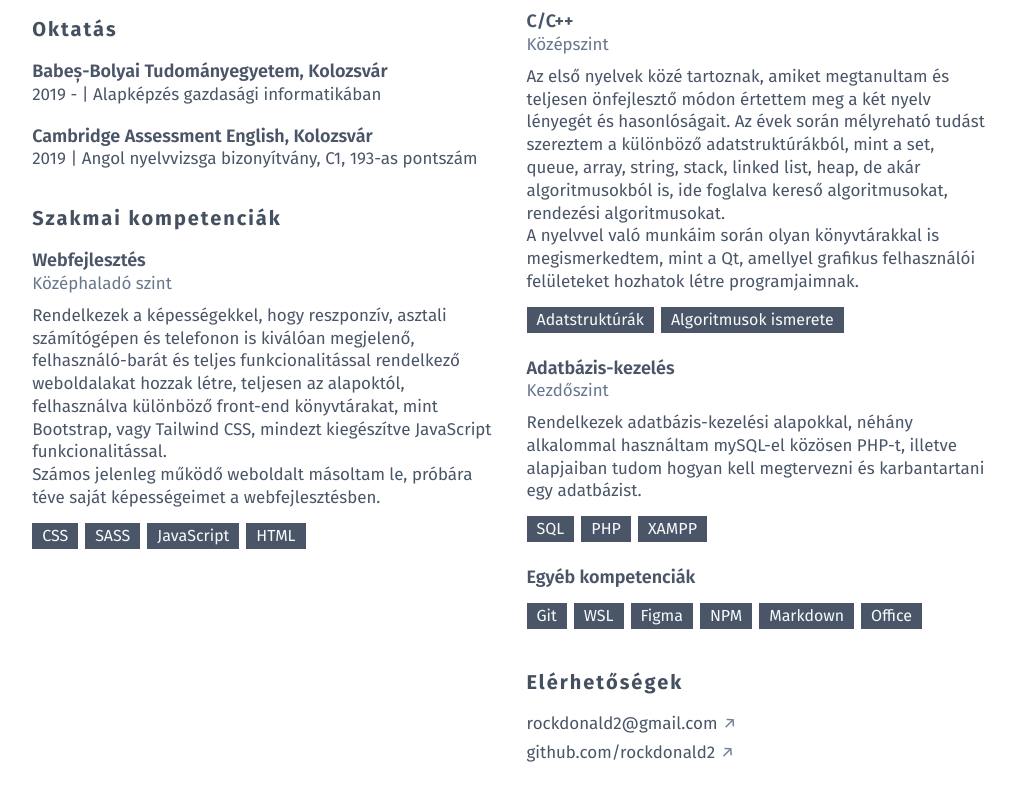
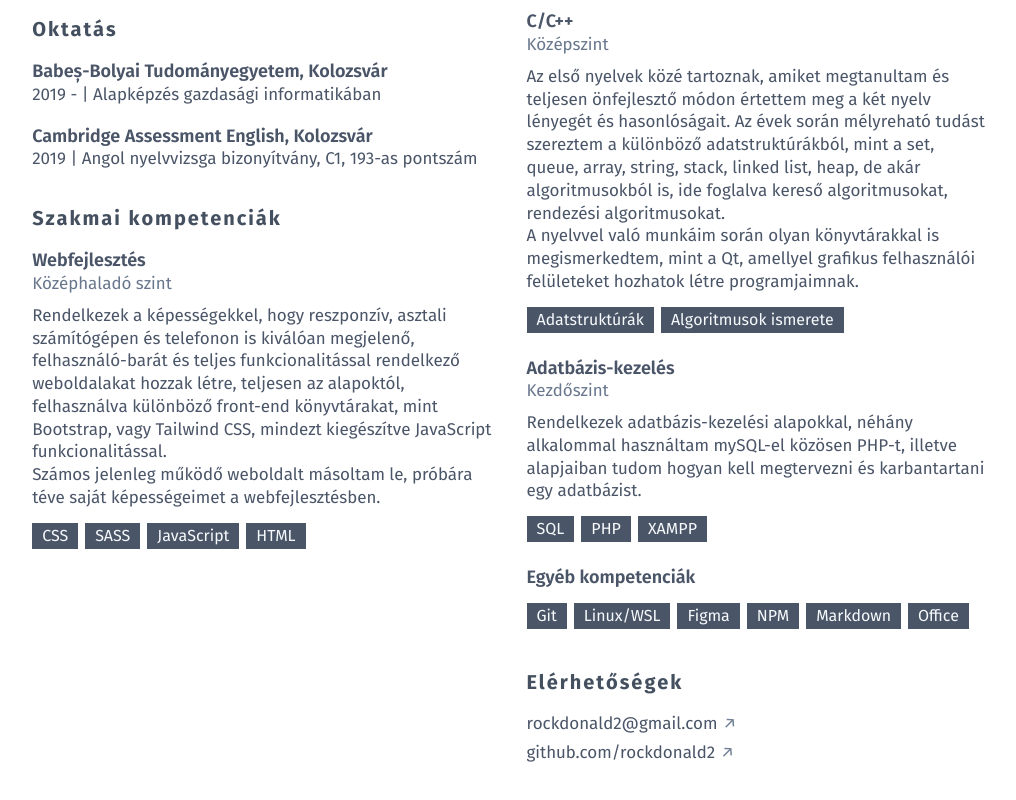
Before and after one commit to rockdonald2/Resume, a plain HTML site: page hungarian/index.html in a window 1280 px wide. Shown: the part 527-1327 px from the top of the page, without its empty margins (131-1147 px from the left). Drawn offline with Linux system fonts and the light colour scheme.

Commit message:
2020.06.27

```diff
--- a/hungarian/index.html
+++ b/hungarian/index.html
@@ -40,7 +40,7 @@
         <!-- Név vége -->
 
         <!-- Oszlop -->
-        <div class="md:col-count-2 print:col-count-2 col-gap-md md:h-letter-col print:h-letter-col">
+        <div class="md:col-count-2 print:col-count-2 col-gap-md md:h-a4-col print:h-a4-col">
 
           <section class="mt-8 first:mt-0">
 
@@ -260,7 +260,7 @@
                         Git
                       </li>
                       <li class="px-2.5 mr-1.6 mb-1.6 text-base text-gray-100 print:bg-white print:border-inset bg-gray-700">
-                        WSL
+                        Linux/WSL
                       </li>
                       <li class="px-2.5 mr-1.6 mb-1.6 text-base text-gray-100 print:bg-white print:border-inset bg-gray-700">
                         Figma
```
